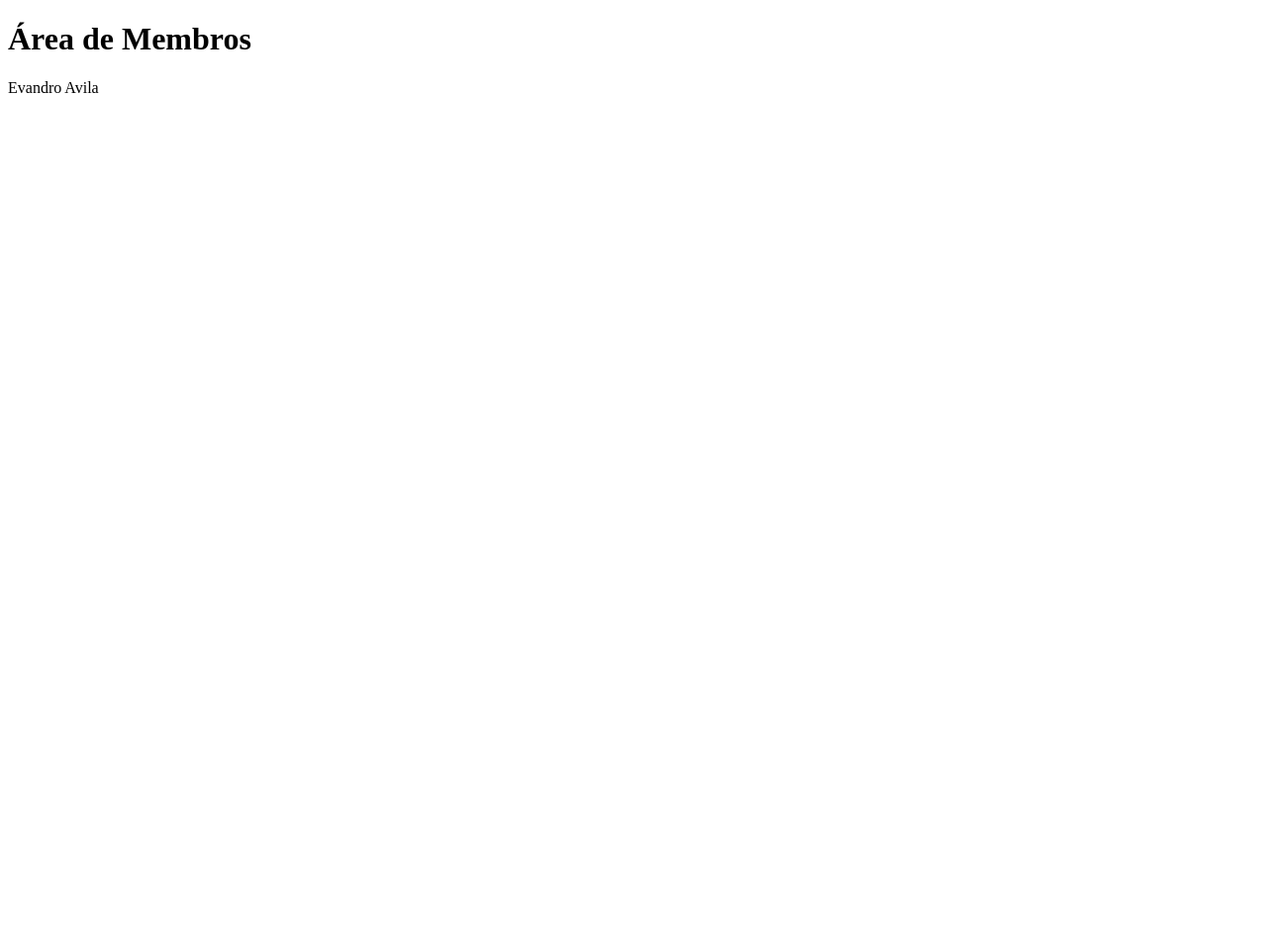
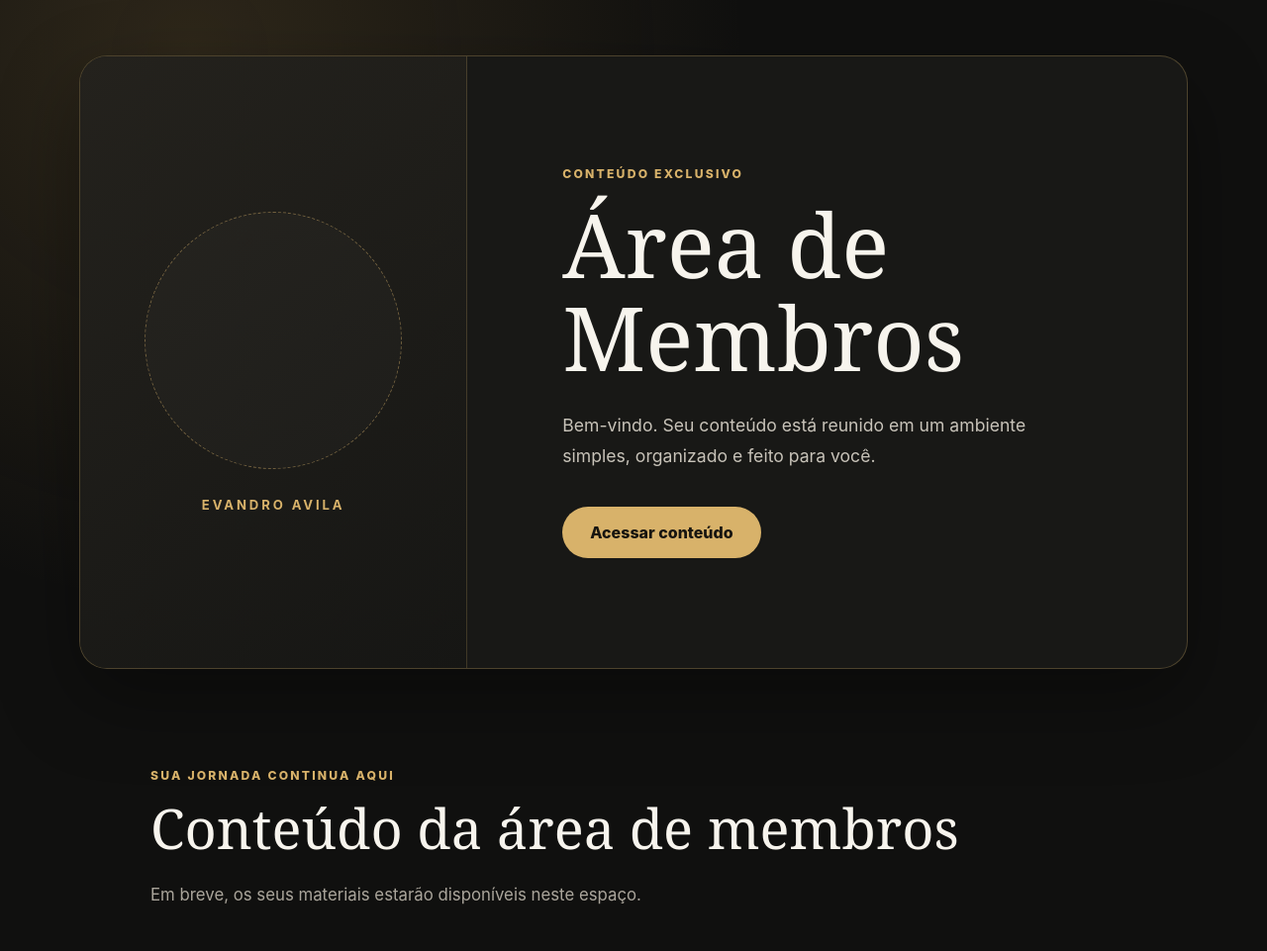
Before and after one commit to athenaeqdev-png/evandroavilamembros, a plain HTML site: page public/index.html in a window 1280 px wide. Shown: the whole page at 99% size. Before the commit the page ends 800 px from the top, so only its background shows below. Drawn offline with Linux system fonts and the light colour scheme.

Commit message:
Remove dependência da logo binária

```diff
--- /dev/null
+++ b/public/css/style.css
@@ -0,0 +1,186 @@
+:root {
+  color-scheme: dark;
+  font-family: Inter, ui-sans-serif, system-ui, -apple-system, BlinkMacSystemFont, "Segoe UI", sans-serif;
+  color: #f7f4ed;
+  background: #10100f;
+  font-synthesis: none;
+}
+
+* {
+  box-sizing: border-box;
+}
+
+html {
+  scroll-behavior: smooth;
+}
+
+body {
+  min-width: 320px;
+  min-height: 100vh;
+  margin: 0;
+  background:
+    radial-gradient(circle at 15% 5%, rgb(184 145 75 / 18%), transparent 35rem),
+    #10100f;
+}
+
+.member-area {
+  width: min(1120px, calc(100% - 40px));
+  margin: 0 auto;
+  padding: 56px 0 80px;
+}
+
+.access-card {
+  display: grid;
+  grid-template-columns: minmax(220px, 0.7fr) minmax(320px, 1.3fr);
+  min-height: 620px;
+  overflow: hidden;
+  border: 1px solid rgb(216 178 106 / 28%);
+  border-radius: 28px;
+  background: #181816;
+  box-shadow: 0 30px 80px rgb(0 0 0 / 35%);
+}
+
+.brand {
+  display: flex;
+  flex-direction: column;
+  align-items: center;
+  justify-content: center;
+  padding: 48px;
+  border-right: 1px solid rgb(216 178 106 / 20%);
+  background: linear-gradient(145deg, #24221d, #161614);
+}
+
+.brand__logo {
+  width: min(260px, 100%);
+  aspect-ratio: 1;
+  border: 1px dashed rgb(216 178 106 / 45%);
+  border-radius: 50%;
+  background: rgb(255 255 255 / 2%);
+}
+
+.brand__name {
+  margin: 28px 0 0;
+  color: #d8b26a;
+  font-size: 0.82rem;
+  font-weight: 700;
+  letter-spacing: 0.22em;
+  text-transform: uppercase;
+}
+
+.access-card__content {
+  display: flex;
+  flex-direction: column;
+  align-items: flex-start;
+  justify-content: center;
+  padding: clamp(48px, 8vw, 96px);
+}
+
+.eyebrow {
+  margin: 0 0 16px;
+  color: #d8b26a;
+  font-size: 0.76rem;
+  font-weight: 800;
+  letter-spacing: 0.18em;
+  text-transform: uppercase;
+}
+
+h1,
+h2 {
+  margin: 0;
+  font-family: Georgia, "Times New Roman", serif;
+  font-weight: 400;
+  line-height: 1.05;
+}
+
+h1 {
+  max-width: 620px;
+  font-size: clamp(3rem, 7vw, 6rem);
+}
+
+h2 {
+  font-size: clamp(2rem, 5vw, 3.5rem);
+}
+
+.intro {
+  max-width: 580px;
+  margin: 28px 0 36px;
+  color: #c8c3b9;
+  font-size: 1.1rem;
+  line-height: 1.75;
+}
+
+.access-button {
+  display: inline-flex;
+  min-height: 52px;
+  align-items: center;
+  justify-content: center;
+  padding: 0 28px;
+  border-radius: 999px;
+  color: #171510;
+  background: #d8b26a;
+  font-weight: 800;
+  text-decoration: none;
+  transition: transform 180ms ease, background-color 180ms ease;
+}
+
+.access-button:hover,
+.access-button:focus-visible {
+  background: #e9c982;
+  transform: translateY(-2px);
+}
+
+.access-button:focus-visible {
+  outline: 3px solid #f7f4ed;
+  outline-offset: 4px;
+}
+
+.content-preview {
+  padding: 100px clamp(20px, 6vw, 72px) 40px;
+}
+
+.content-preview p:last-child {
+  max-width: 620px;
+  margin: 24px 0 0;
+  color: #aaa59b;
+  font-size: 1.05rem;
+  line-height: 1.7;
+}
+
+@media (max-width: 760px) {
+  .member-area {
+    width: min(100% - 24px, 560px);
+    padding-top: 12px;
+  }
+
+  .access-card {
+    grid-template-columns: 1fr;
+  }
+
+  .brand {
+    padding: 40px 32px;
+    border-right: 0;
+    border-bottom: 1px solid rgb(216 178 106 / 20%);
+  }
+
+  .brand__logo {
+    width: 150px;
+  }
+
+  .access-card__content {
+    padding: 52px 28px 60px;
+  }
+
+  .content-preview {
+    padding-top: 72px;
+  }
+}
+
+@media (prefers-reduced-motion: reduce) {
+  html {
+    scroll-behavior: auto;
+  }
+
+  .access-button {
+    transition: none;
+  }
+}
--- a/public/index.html
+++ b/public/index.html
@@ -4,9 +4,34 @@
   <meta charset="UTF-8">
   <meta name="viewport" content="width=device-width, initial-scale=1">
   <title>Área de Membros | Evandro Avila</title>
+  <meta name="description" content="Acesse a área de membros de Evandro Avila.">
+  <link rel="stylesheet" href="css/style.css">
 </head>
 <body>
-  <h1>Área de Membros</h1>
-  <p>Evandro Avila</p>
+  <main class="member-area">
+    <section class="access-card" aria-labelledby="page-title">
+      <header class="brand">
+        <div class="brand__logo" aria-label="Espaço reservado para a logo oficial">
+          <!-- LOGO OFICIAL SERÁ INSERIDA APÓS O MERGE -->
+        </div>
+        <p class="brand__name">Evandro Avila</p>
+      </header>
+
+      <div class="access-card__content">
+        <p class="eyebrow">Conteúdo exclusivo</p>
+        <h1 id="page-title">Área de Membros</h1>
+        <p class="intro">Bem-vindo. Seu conteúdo está reunido em um ambiente simples, organizado e feito para você.</p>
+        <a class="access-button" href="#conteudo">Acessar conteúdo</a>
+      </div>
+    </section>
+
+    <section class="content-preview" id="conteudo" aria-labelledby="content-title">
+      <p class="eyebrow">Sua jornada continua aqui</p>
+      <h2 id="content-title">Conteúdo da área de membros</h2>
+      <p>Em breve, os seus materiais estarão disponíveis neste espaço.</p>
+    </section>
+  </main>
+
+  <script src="js/app.js" defer></script>
 </body>
 </html>
--- /dev/null
+++ b/public/js/app.js
@@ -0,0 +1 @@
+document.documentElement.classList.add("js-enabled");
```
